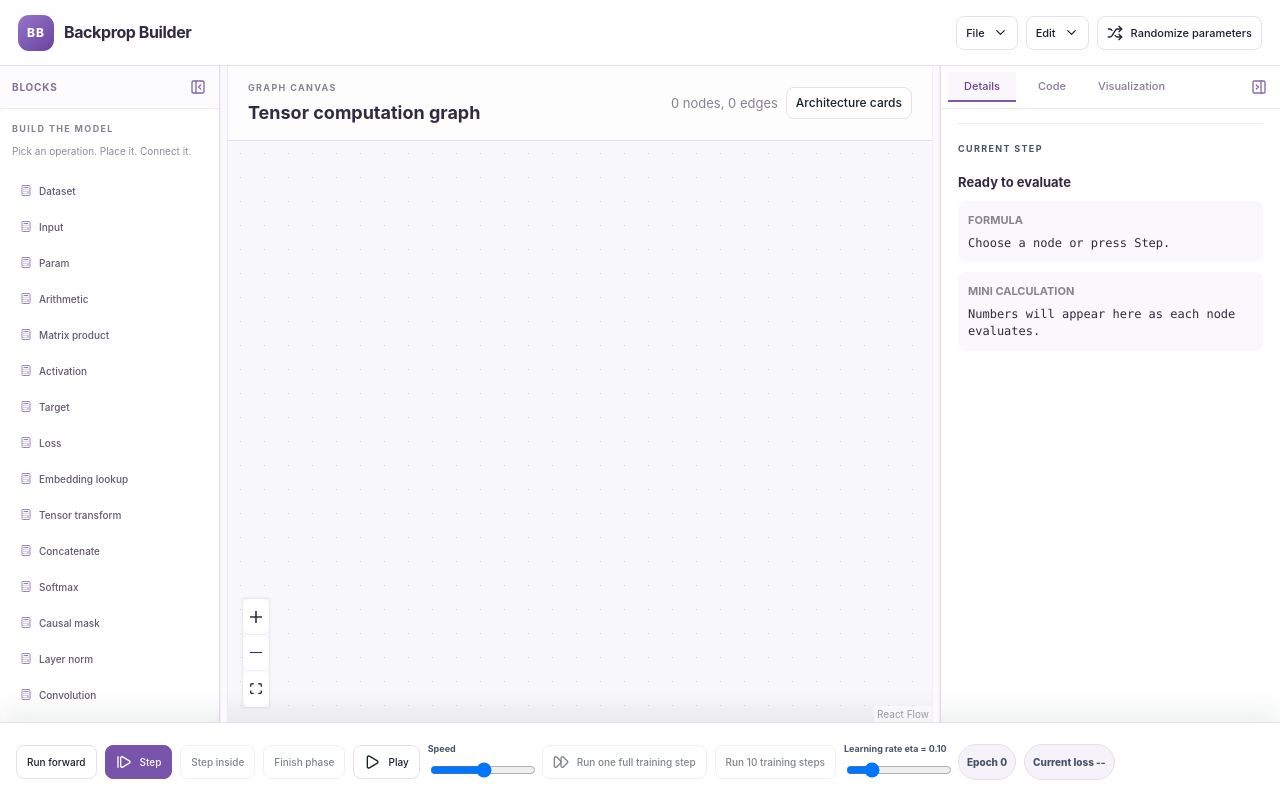
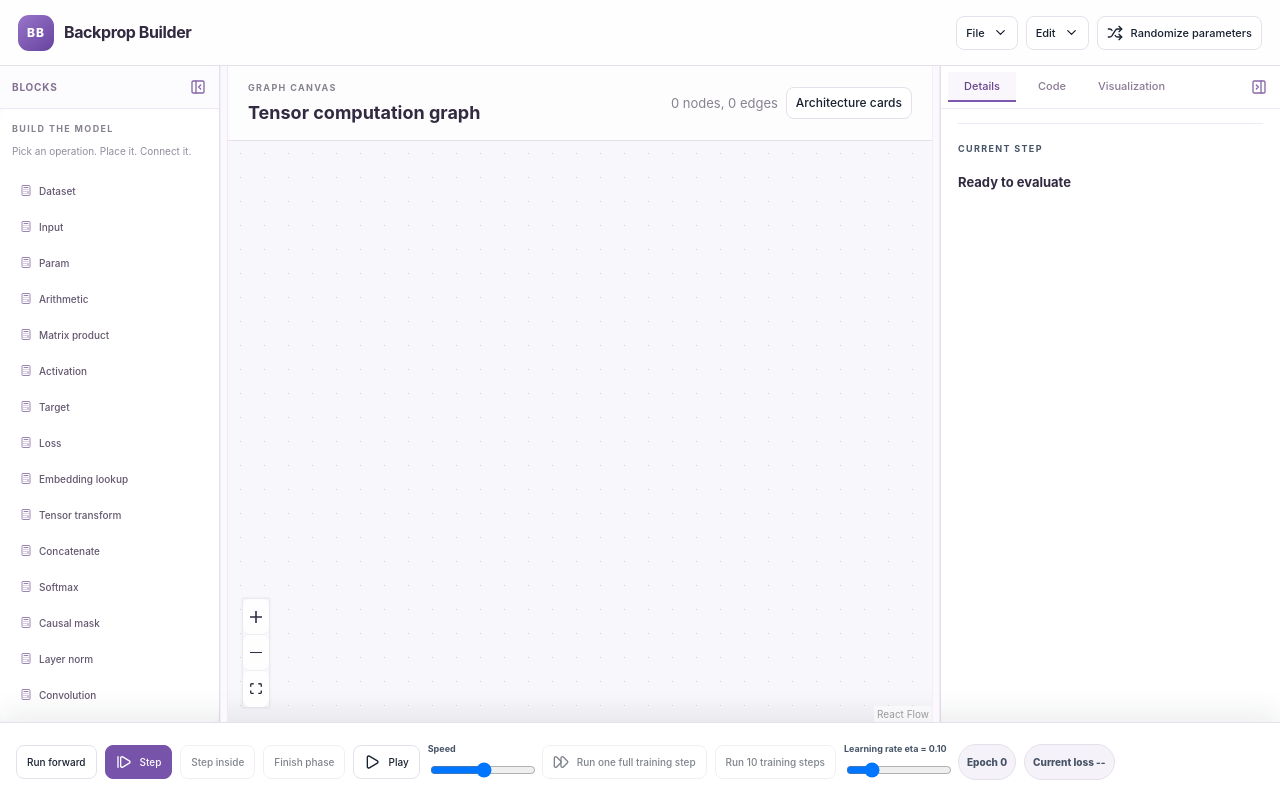
Before and after one commit to davbachman/BackpropBuilder, a React (Vite) app: page / in a window 1280 px wide. Built offline with nearby package versions, Linux system fonts and the light colour scheme.

Commit message:
Simplify current step details

```diff
--- a/src/App.tsx
+++ b/src/App.tsx
@@ -66,7 +66,6 @@ import {
   datasetOutputValueForSlot,
   formatNumber,
   forwardPass,
-  formulaForNode,
   parameterValues,
   runTrainingStep,
   remapDatasetOutputSlot,
@@ -225,7 +224,6 @@ function App({
     !selectedGroupId && selectedNodeIds.length === 1
       ? selectedNodeIds[0]
       : undefined
-  const selectedNode = graph.nodes.find((node) => node.id === selectedNodeId)
   const traceGraph = useMemo(
     () => visibleGraphForTrace(graph, traceSteps, traceIndex, phase),
     [graph, phase, traceIndex, traceSteps],
@@ -1470,22 +1468,13 @@ function App({
         <section className="inspector-card">
           <p className="eyebrow">Current step</p>
           <h3>{activeStep?.title ?? 'Ready to evaluate'}</h3>
-          <div className="formula-box">
-            <strong>Formula</strong>
-            <span>
-              {activeStep?.formula ??
-                (selectedNode
-                  ? formulaForNode(selectedNode, graph)
-                  : 'Choose a node or press Step.')}
-            </span>
-          </div>
-          <div className="formula-box">
-            <strong>Mini calculation</strong>
-            <span>
-              {activeStep?.calculation ??
-                'Numbers will appear here as each node evaluates.'}
-            </span>
-          </div>
+          {activeStep && <div className="formula-box">
+            {activeStep.phase === 'backward' && <>
+              <strong>Derivative</strong>
+              <span>{activeStep.formula}</span>
+            </>}
+            <span>{activeStep.calculation}</span>
+          </div>}
         </section>
         </div>
         <div className="right-panel-scroll right-code-scroll" hidden={rightTab !== 'code'} role="tabpanel" aria-label="Model code">
```
Also changed, not shown: 1 other file (tests, documents, lock files or other folders).
